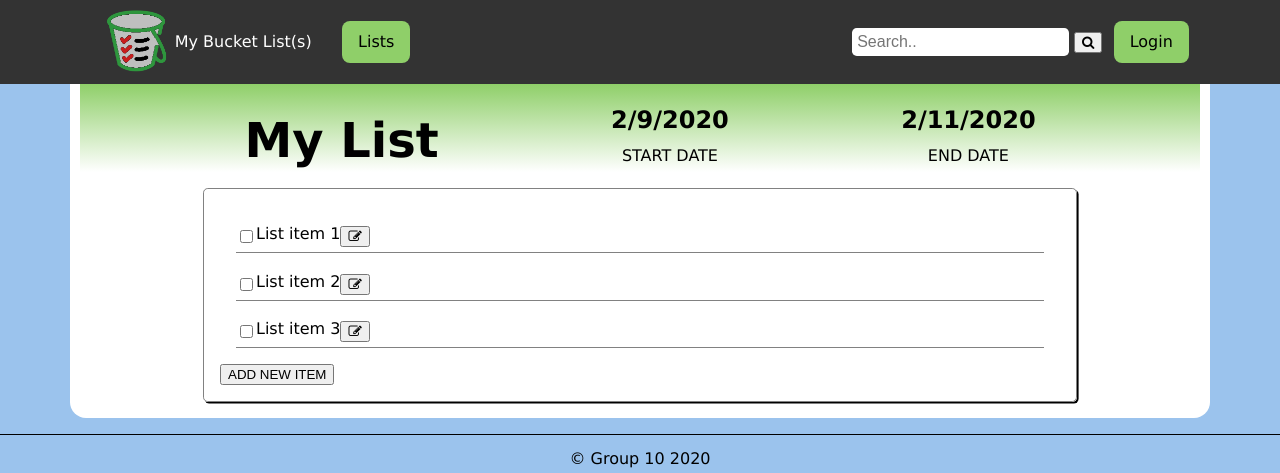
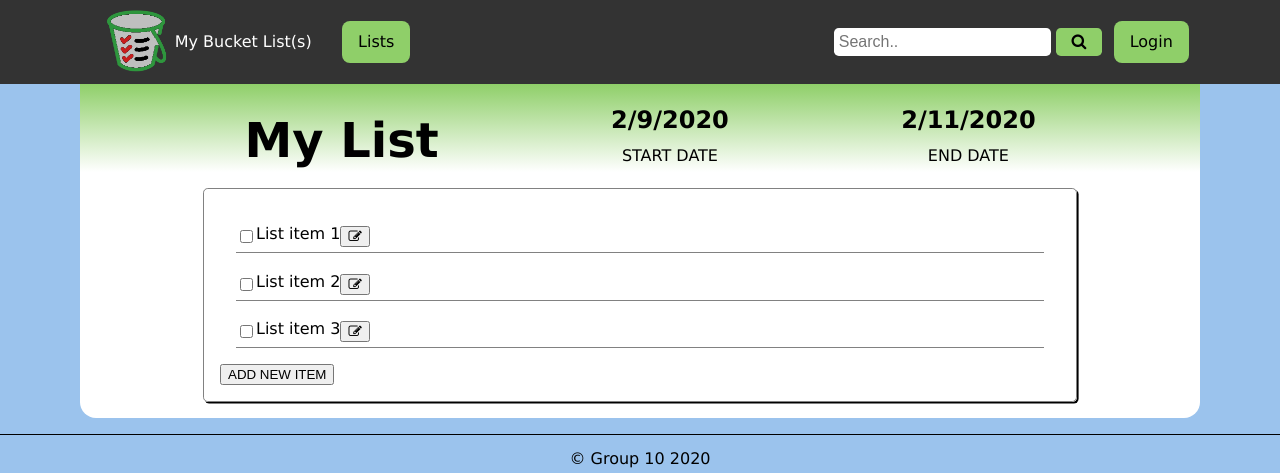
Before and after one commit to stevenki18/COIS-3420H-Project, a PHP site: page /manage_list.php in a window 1280 px wide. Shown: the top 473 px of the page. Run offline with PHP 8.4, Linux system fonts and the light colour scheme.

Commit message:
css - somewhat cleanup

```diff
--- a/css/default.css
+++ b/css/default.css
@@ -32,7 +32,7 @@ main{
   border-bottom-left-radius: 1rem;
   max-width: 70rem;
   font-size: 1em;
-  padding: 0em 0.6em;
+  /* padding: 0em 0.6em; */
   margin: auto;
 }
 
@@ -74,6 +74,10 @@ h4 {
 
 h5 {
   font-size: 1.15em;
+}
+
+button[type="submit"]{
+    margin: 0 auto;
 }
 
 /*------------------------------------------------------------------------------
@@ -139,7 +143,7 @@ input[name$="search"] {
   font-size: 1rem;
 }
 
-nav > button {
+nav button {
   padding: 0.3rem 1rem;
   color: #000;
   margin-right: 1rem;
--- a/css/form.css
+++ b/css/form.css
@@ -38,13 +38,9 @@ fieldset{
     width: 75%;
 }
 
-fieldset div{
+fieldset li{
     border-bottom: 0.1em solid #818181;
     display: flex;
     margin: 1em;
     padding: 0.3em 0;
 }
-
-button[type="submit"]{
-    margin: 0 auto;
-}
--- a/index.php
+++ b/index.php
@@ -33,9 +33,12 @@
     <?php include 'nav.php' ?>
 
   </header>
+
   <main>
     <article>
-      <h1>Welcome to My Bucket List(s)</h1>
+      <header>
+        <h1>Welcome to My Bucket List(s)</h1>
+      </header>
       <p>
         At this site you will be able to create your own bucket list, and keep track on the progress.
       </p>
--- a/manage_list.php
+++ b/manage_list.php
@@ -33,26 +33,29 @@
 
             <form id="edit-list" action="edit_item.php" method="post">
                 <fieldset>
+                  <ul>
                     <!-- FIRST ITEM -->
-                    <div>
+                    <li>
                         <input type="checkbox" id="checkbox-1" name="items[]" value="1"/>
                         <label for="checkbox-1">List item 1</label>
                         <button id="submit" name="Edit Item"><i class="fa fa-edit"></i></button>
-                    </div>
+                    </li>
 
                     <!-- SECOND ITEM -->
-                    <div>
+                    <li>
                         <input type="checkbox" id="checkbox-2" name="items[]" value="2"/>
                         <label for="checkbox-2">List item 2</label>
                         <button id="submit" name="Edit Item"><i class="fa fa-edit"></i></button>
-                    </div>
+                    </li>
 
                     <!-- THIRD ITEM -->
-                    <div>
+                    <li>
                         <input type="checkbox" id="checkbox-3" name="items[]" value="3"/>
                         <label for="checkbox-3">List item 3</label>
                         <button id="submit" name="Edit Item"><i class="fa fa-edit"></i></button>
-                    </div>
+                    </li>
+
+                  </ul>
                     <!-- Add item Button -->
                     <button type="button" class="modBtn">ADD NEW ITEM</button>
                 </fieldset>
--- a/terms.php
+++ b/terms.php
@@ -7,7 +7,6 @@
       include "includes/meta.php"
     ?>
 
-  <link type="text/css" rel="stylesheet" href="css/terms.css" />
 </head>
 
 <body>
@@ -22,7 +21,7 @@
       <h1>Terms And Conditions</h1>
     </header>
 
-    <section>
+    <article>
         <!-- USE OF INFORMATION -->
         <section>
             <h2>1. Use of Information</h2>
@@ -49,7 +48,7 @@
             <p>We respect your privacy and your rights to remain a private user on this application. We provide the option to make all lists and list items be private and
                 un-sharable with anyone other users on this page. </p>
         </section>
-    </section>
+    </article>
 
   </main>
 
```
